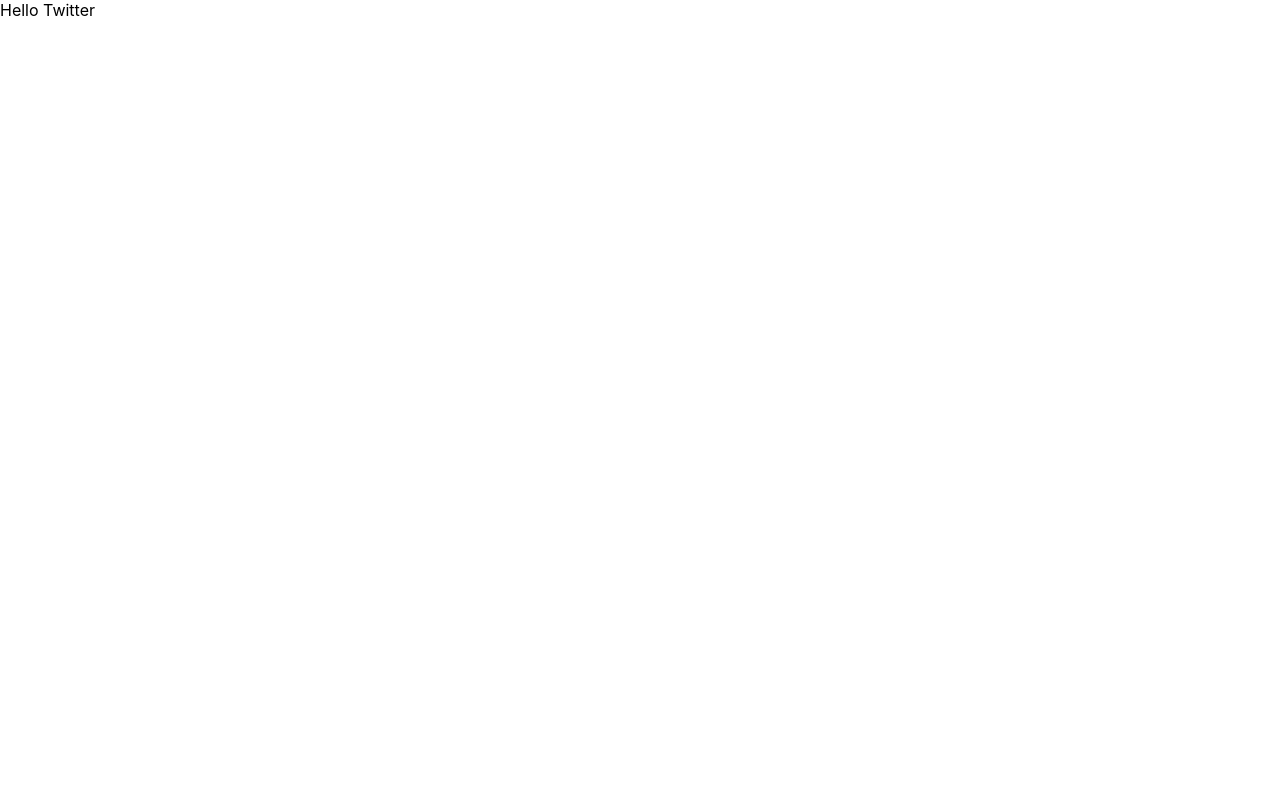
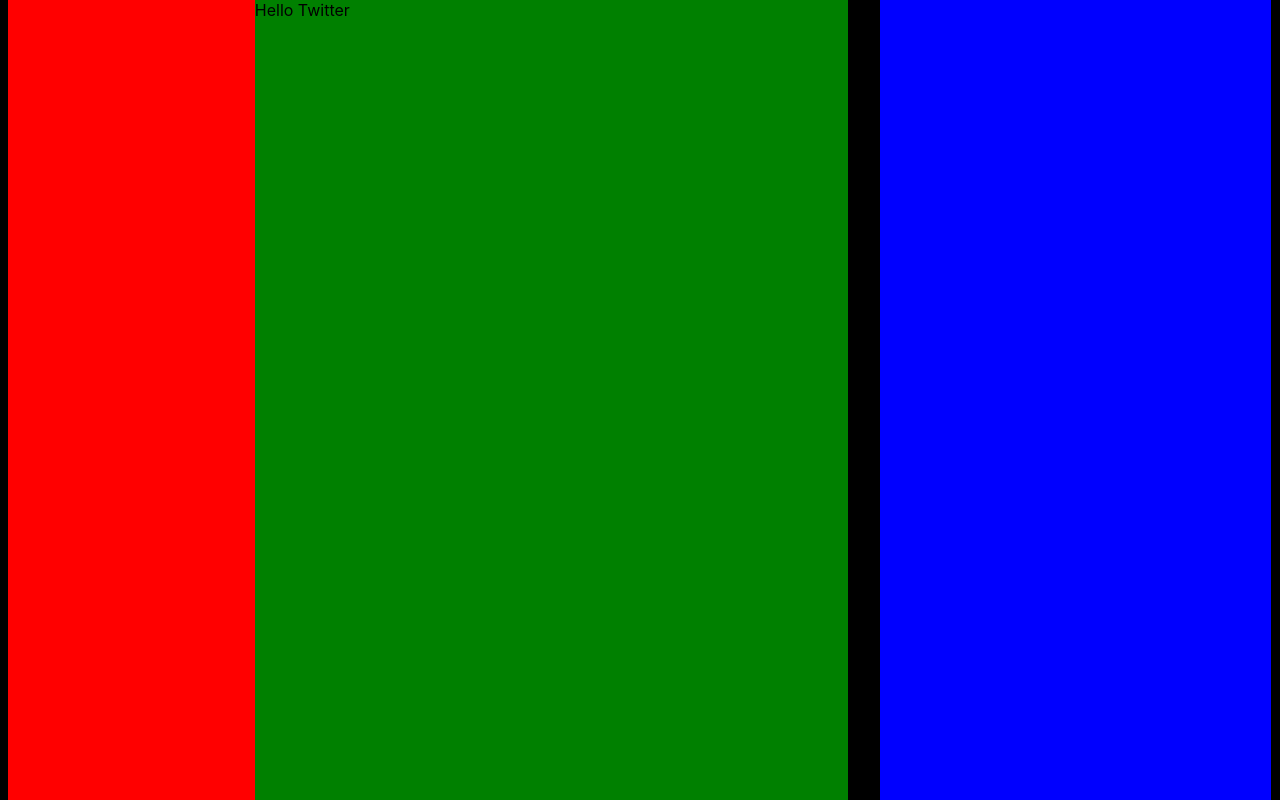
Before and after one commit to HayaAbuRaed/twitter-clone, a React (Create React App) app: page / in a window 1280 px wide. Built offline with nearby package versions, Linux system fonts and the light colour scheme.

Commit message:
build app layout structure

```diff
--- a/src/containers/Layout/index.jsx
+++ b/src/containers/Layout/index.jsx
@@ -1,11 +1,25 @@
+import { Grid, Stack } from "@mui/material";
 import React from "react";
 import { Outlet } from "react-router-dom";
 
+const LayoutGridStyle = {
+  height: "100vh",
+  maxWidth: "1265px",
+};
+
 const Layout = () => {
   return (
-    <div>
-      <Outlet />
-    </div>
+    <Stack alignItems="center">
+      <Grid container sx={LayoutGridStyle}>
+        <Grid item xs={2.346} sx={{ backgroundColor: "red" }}></Grid>
+        <Grid container item xs={9.654} columnGap={4}>
+          <Grid item xs={7} sx={{ backgroundColor: "green" }}>
+            <Outlet />
+          </Grid>
+          <Grid item xs={4.6} sx={{ backgroundColor: "blue" }}></Grid>
+        </Grid>
+      </Grid>
+    </Stack>
   );
 };
 
--- a/src/index.css
+++ b/src/index.css
@@ -1,13 +1,10 @@
 body {
   margin: 0;
-  font-family: -apple-system, BlinkMacSystemFont, 'Segoe UI', 'Roboto', 'Oxygen',
-    'Ubuntu', 'Cantarell', 'Fira Sans', 'Droid Sans', 'Helvetica Neue',
+  font-family: -apple-system, BlinkMacSystemFont, "Segoe UI", "Roboto", "Oxygen",
+    "Ubuntu", "Cantarell", "Fira Sans", "Droid Sans", "Helvetica Neue",
     sans-serif;
   -webkit-font-smoothing: antialiased;
   -moz-osx-font-smoothing: grayscale;
+  --x-color: rgb(21, 32, 43);
+  background-color: black;
 }
-
-code {
-  font-family: source-code-pro, Menlo, Monaco, Consolas, 'Courier New',
-    monospace;
-}
```
